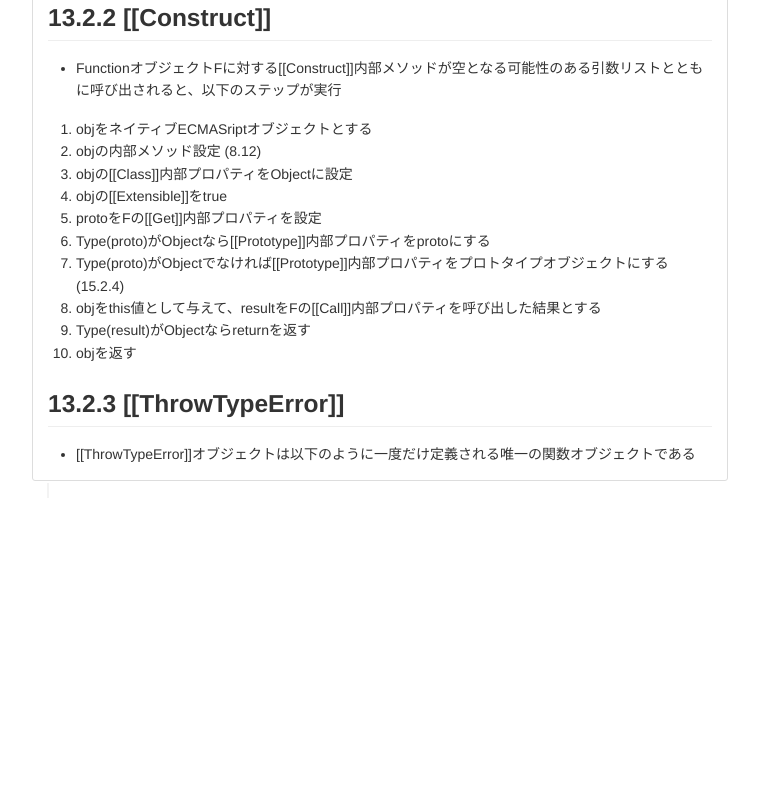
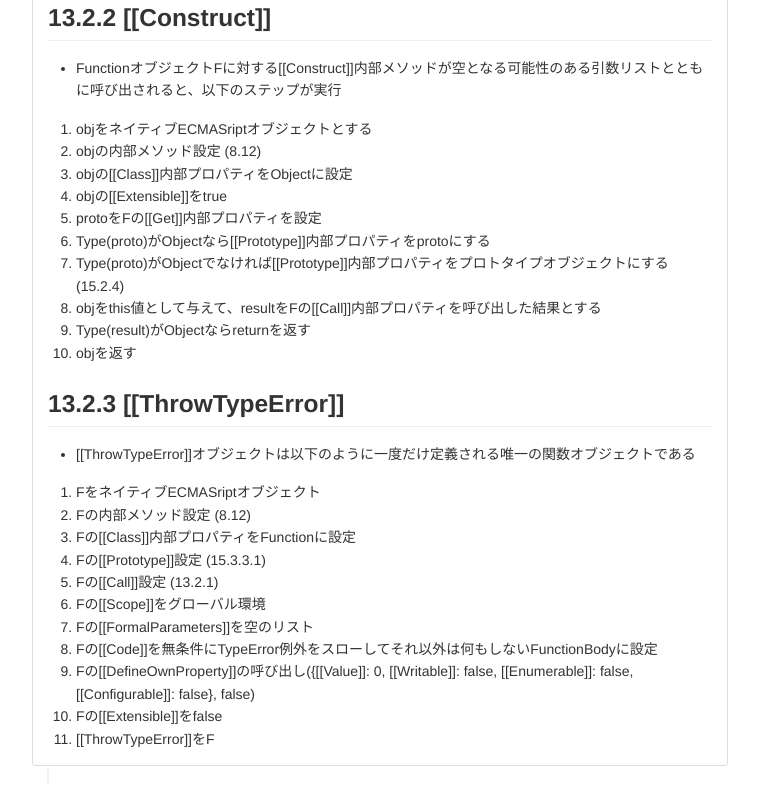
Before and after one commit to shigemk2/ECMA_262_14, a plain HTML site: page index.html in a window 1280 px wide. Shown: the part 3082-3883 px from the top of the page, without its empty margins (182-941 px from the left). Before the commit the page ends 3599 px from the top, so only its background shows below. Drawn offline with Linux system fonts and the light colour scheme.

Commit message:
13.2.2 html

```diff
--- a/index.html
+++ b/index.html
@@ -221,8 +221,22 @@ FunctionBody :
 <h2>13.2.3 [[ThrowTypeError]]</h2>
 
 <ul>
-<li>[[ThrowTypeError]]オブジェクトは以下のように一度だけ定義される唯一の関数オブジェクトである</li>
+<li><p>[[ThrowTypeError]]オブジェクトは以下のように一度だけ定義される唯一の関数オブジェクトである</p></li>
 </ul>
+
+<ol>
+<li>FをネイティブECMASriptオブジェクト</li>
+<li>Fの内部メソッド設定 (8.12)</li>
+<li>Fの[[Class]]内部プロパティをFunctionに設定</li>
+<li>Fの[[Prototype]]設定 (15.3.3.1)</li>
+<li>Fの[[Call]]設定 (13.2.1)</li>
+<li>Fの[[Scope]]をグローバル環境</li>
+<li>Fの[[FormalParameters]]を空のリスト</li>
+<li>Fの[[Code]]を無条件にTypeError例外をスローしてそれ以外は何もしないFunctionBodyに設定</li>
+<li>Fの[[DefineOwnProperty]]の呼び出し({[[Value]]: 0, [[Writable]]: false, [[Enumerable]]: false, [[Configurable]]: false}, false)</li>
+<li>Fの[[Extensible]]をfalse</li>
+<li>[[ThrowTypeError]]をF</li>
+</ol>
                     </div>
                   </div>
                 </div>
```
